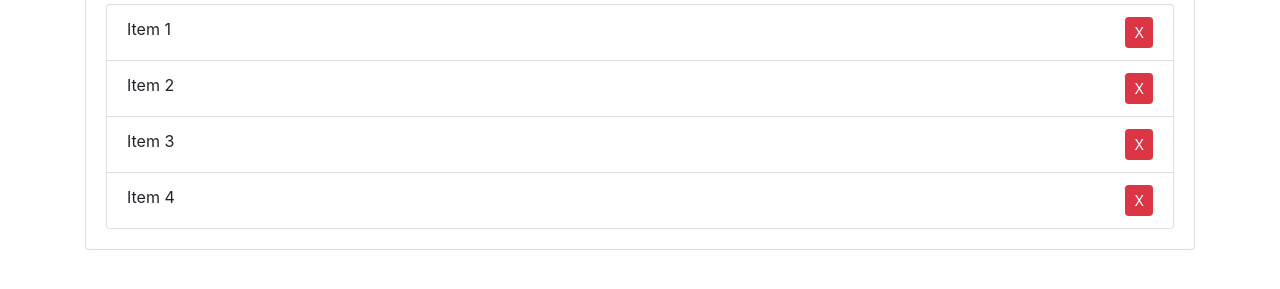
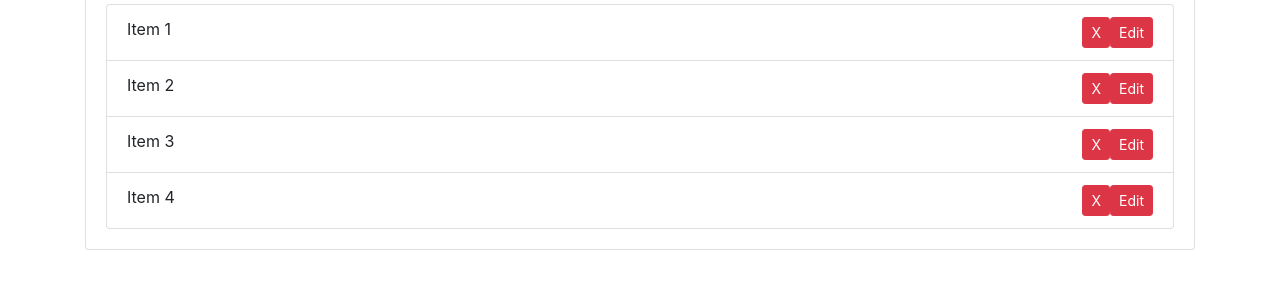
Before and after one commit to Abhishekgupta011/my-form, a plain HTML site: page addordelete.html in a window 1280 px wide. Shown: the part 273-562 px from the top of the page. Drawn offline with nearby package versions, Linux system fonts and the light colour scheme.

Commit message:
Dom manipulation

```diff
--- a/addordelete.html
+++ b/addordelete.html
@@ -29,10 +29,14 @@
     </form>
     <h2 class="title">Items</h2>
     <ul id="items" class="list-group">
-      <li class="list-group-item">Item 1 <button class="btn btn-danger btn-sm float-right delete">X</button></li>
-      <li class="list-group-item">Item 2 <button class="btn btn-danger btn-sm float-right delete">X</button></li>
-      <li class="list-group-item">Item 3 <button class="btn btn-danger btn-sm float-right delete">X</button></li>
-      <li class="list-group-item">Item 4 <button class="btn btn-danger btn-sm float-right delete">X</button></li>
+      <li class="list-group-item">Item 1 <button class="btn btn-danger btn-sm float-right edit">Edit</button>
+        <button class="btn btn-danger btn-sm float-right delete">X</button></li>
+      <li class="list-group-item">Item 2 <button class="btn btn-danger btn-sm float-right edit">Edit</button>
+         <button class="btn btn-danger btn-sm float-right delete">X</button></li>
+      <li class="list-group-item">Item 3 <button class="btn btn-danger btn-sm float-right edit">Edit</button>
+         <button class="btn btn-danger btn-sm float-right delete">X</button></li>
+      <li class="list-group-item">Item 4 <button class="btn btn-danger btn-sm float-right edit">Edit</button>
+        <button class="btn btn-danger btn-sm float-right delete">X</button></li>
     </ul>
    </div>
   </div>
@@ -60,6 +64,19 @@ function addItem(e){
   li.className = 'list-group-item';
   // Add text node with input value
   li.appendChild(document.createTextNode(newItem));
+  var editBtn = document.createElement('button');
+
+// Add classes to del button
+editBtn.className = 'btn btn-danger btn-sm float-right edit';
+
+// Append text node
+editBtn.appendChild(document.createTextNode('Edit'));
+
+// Append button to li
+li.appendChild(editBtn);
+
+// Append li to list
+itemList.appendChild(li);
 
   // Create del button element
   var deleteBtn = document.createElement('button');
@@ -75,6 +92,9 @@ function addItem(e){
 
   // Append li to list
   itemList.appendChild(li);
+
+
+
 }
 
 // Remove item
@@ -86,7 +106,6 @@ function removeItem(e){
     }
   }
 }
-
   </script>
   </body>
   </html>
```
Also changed, not shown: creatingnodes.html (+1 -1 lines), getelements.html (+1 -1 lines).
